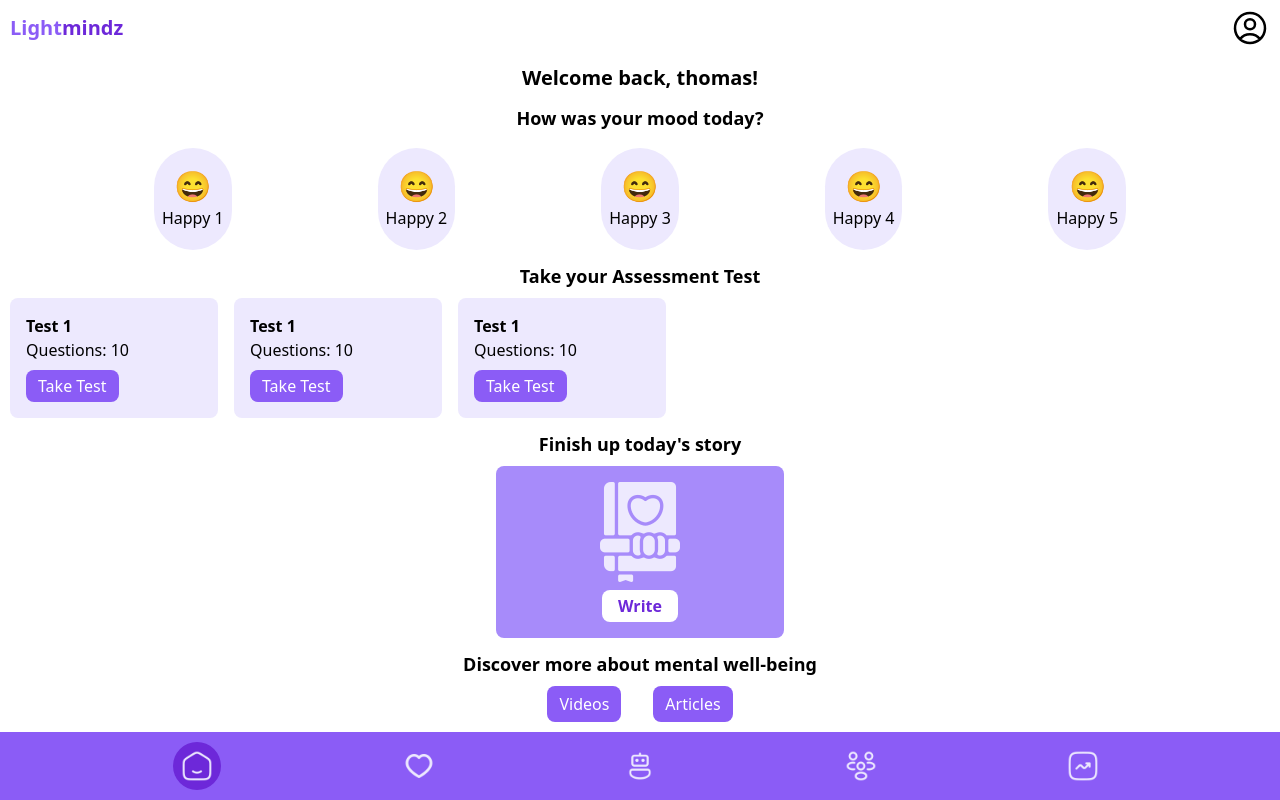
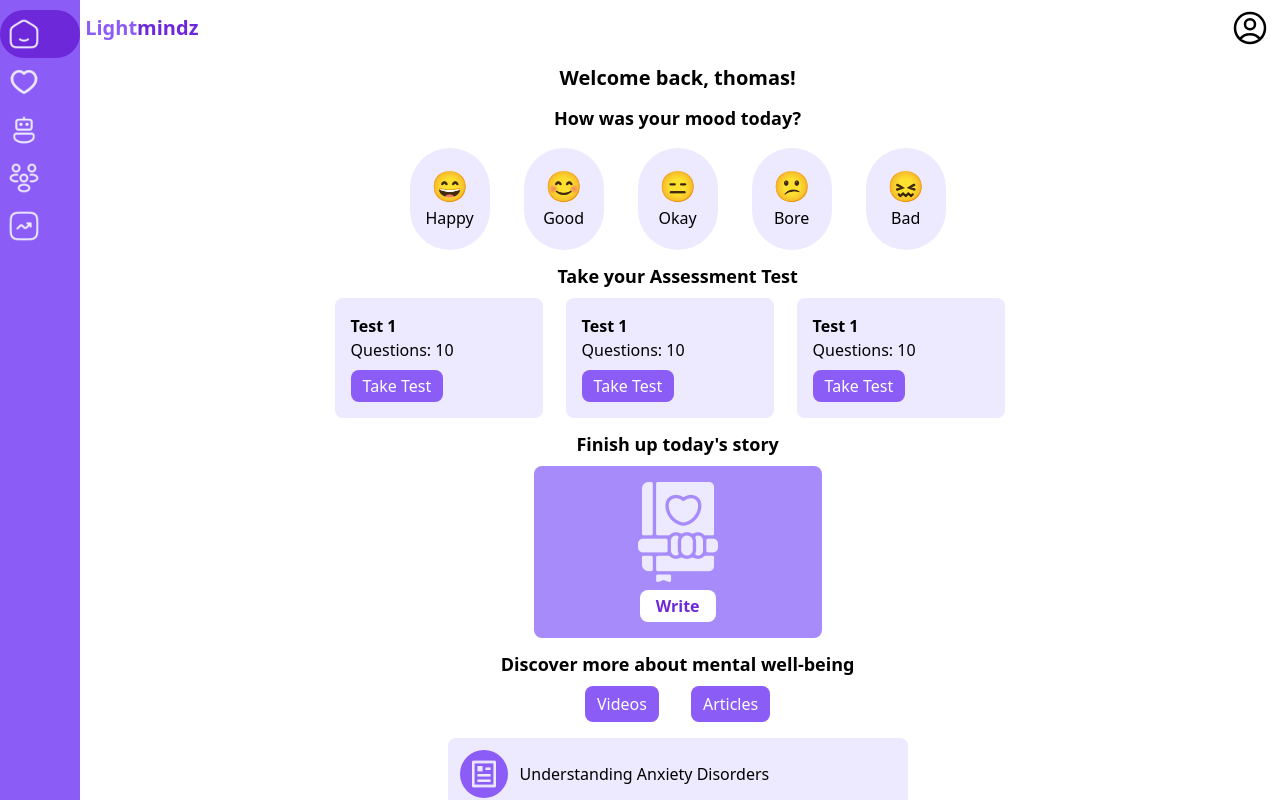
Before and after one commit to thejvanth08/lightmindz_fullstack, a React (Vite) app in the folder fullstack/client/: page /home in a window 1280 px wide. Both pictures are taken after a click on the button "Articles". Shown: the top 800 px of the page. Built offline with nearby package versions, Linux system fonts and the light colour scheme.

Commit message:
add responsive-style for home

```diff
--- a/fullstack/client/src/ProtectedRoute.jsx
+++ b/fullstack/client/src/ProtectedRoute.jsx
@@ -8,9 +8,11 @@ const ProtectedRoute = (props) => {
   const { id } = useAppData();
 
   return id ? (
-    <div>
+    <div className="lg:flex lg:relative">
+      <aside className="w-20">
+        <NavBar/>
+      </aside>
       <Outlet />
-      <NavBar/>
     </div>
   ) : (
     <Navigate to="/login" />
--- a/fullstack/client/src/components/Articles.jsx
+++ b/fullstack/client/src/components/Articles.jsx
@@ -5,8 +5,12 @@ const Articles = () => {
   return (
     <div className="mt-4">
       {articles.map(({ title, link }) => (
-        <article className="bg-violet-100 p-3 mb-3 rounded-lg cursor-pointer">
-          <a href={link} target="_blank" className="flex justify-left items-center gap-x-3">
+        <article className="bg-violet-100 sm2:w-[460px] p-3 mb-3 mx-auto rounded-lg cursor-pointer">
+          <a
+            href={link}
+            target="_blank"
+            className="flex justify-left items-center gap-x-3"
+          >
             <div className="inline-block bg-violet-500 p-2 rounded-full flex-shrink-0">
               <img src={articleIcon} className="w-8 h-8" />
             </div>
--- a/fullstack/client/src/components/Message.jsx
+++ b/fullstack/client/src/components/Message.jsx
@@ -1,6 +1,14 @@
 const Message = ({ role, message }) => {
-  return <div className={`w-2/3 p-2 mb-3.5 rounded-lg ${role === "user" ? "bg-violet-100 float-right" : "bg-violet-300 float-left"}`}>
-  {message}
-  </div>;
+  return (
+    <div
+      className={`w-2/3 p-2 mb-3.5 rounded-lg ${
+        role === "user"
+          ? "bg-violet-100 float-right"
+          : "bg-violet-300 float-left"
+      }`}
+    >
+      <p className="text-wrap">{message}</p>
+    </div>
+  );
 }
 export default Message;
--- a/fullstack/client/src/components/Mood.jsx
+++ b/fullstack/client/src/components/Mood.jsx
@@ -12,7 +12,7 @@ const Mood = ({ name, emoji, selectedMood, setSelectedMood }) => {
   return (
     <div
       onClick={handleSelect}
-      className={`flex flex-col justify-center items-center gap-y-0.5 px-2 py-5 mx-0.5 mt-2 rounded-full capitalize ${
+      className={`w-20 flex flex-col justify-center items-center gap-y-0.5 px-2 py-5 mx-0.5 mt-2 rounded-full capitalize ${
         selectedMood === name ? "bg-violet-500 text-white" : "bg-violet-100"
       }`}
     >
--- a/fullstack/client/src/components/NavBar.jsx
+++ b/fullstack/client/src/components/NavBar.jsx
@@ -3,7 +3,7 @@ import { navItems } from "../constants/constants";
 
 const NavBar = () => {
   return (
-    <nav className="fixed bottom-0 z-50 w-full h-auto bg-violet-500 py-2.5 flex justify-evenly items-center">
+    <nav className="fixed bottom-0 z-50 w-full h-auto bg-violet-500 py-2.5 flex justify-evenly items-center lg:fixed lg:block lg:w-20 lg:h-screen">
       {navItems.map(({ name, link, icon }, index) => (
         <div key={name} className="has-[.active]:bg-violet-700 p-2 rounded-full">
           <NavLink to={link}>
--- a/fullstack/client/src/components/Videos.jsx
+++ b/fullstack/client/src/components/Videos.jsx
@@ -4,16 +4,17 @@ const Videos = () => {
   return (
     <div className="mt-4">
       {videos.map(({ title, link }) => (
-        <article className="bg-violet-100 rounded-lg p-3 mb-4">
+        <article key={title} className="bg-violet-100 sm2:w-[460px] rounded-lg p-3 mb-4 mx-auto">
           <iframe
             className="w-full max-w-[460px] h-[280px] rounded-lg"
-            src={ link }
+            src={link}
             title="YouTube video player"
-            frameborder="0"
+            frameBorder="0"
             allow="accelerometer; autoplay; clipboard-write; encrypted-media; gyroscope; picture-in-picture; web-share"
-            referrerpolicy="strict-origin-when-cross-origin"
-            allowfullscreen
+            referrerPolicy="strict-origin-when-cross-origin"
+            allowFullScreen
           ></iframe>
+
           <h3 className="pl-1 pt-1">{title}</h3>
         </article>
       ))}
--- a/fullstack/client/src/constants/constants.js
+++ b/fullstack/client/src/constants/constants.js
@@ -24,29 +24,29 @@ export const mentalProblems = [
 
 export const moods = [
   {
-    name: "happy 1",
+    name: "happy",
     emoji: "😄",
     value: 5,
   },
   {
-    name: "happy 2",
-    emoji: "😄",
-    value: 5,
+    name: "good",
+    emoji: "😊",
+    value: 4,
   },
   {
-    name: "happy 3",
-    emoji: "😄",
-    value: 5,
+    name: "okay",
+    emoji: "😑",
+    value: 3,
   },
   {
-    name: "happy 4",
-    emoji: "😄",
-    value: 5,
+    name: "bore",
+    emoji: "😕",
+    value: 2,
   },
   {
-    name: "happy 5",
-    emoji: "😄",
-    value: 5,
+    name: "bad",
+    emoji: "😖",
+    value: 1,
   },
 ];
 
--- a/fullstack/client/src/pages/Chatbot.jsx
+++ b/fullstack/client/src/pages/Chatbot.jsx
@@ -12,7 +12,7 @@ const Chatbot = () => {
   const handleEnd = async () => {
     const userChat = conversation.filter((chat) => chat.role === "user").map((chat) => chat.message);
     console.log("conversation ended");
-    console.log(userChat);
+    setConversation([]);
     try {
       const { data } = await axios.post("/rasa/upload-chat", {
         userChat: userChat
@@ -65,7 +65,7 @@ const Chatbot = () => {
           <img className="w-7 h-7" src={historyIcon} />
         </div>
       </div>
-      <div className="bg-orange-200 max-w-[600px] h-auto mx-auto overflow-y-auto">
+      <div className="max-w-[600px] h-auto mx-auto overflow-y-auto pb-12">
         <div className="">
           <div className="w-full mt-8">
             {conversation.length > 0 &&
--- a/fullstack/client/src/pages/home/Home.jsx
+++ b/fullstack/client/src/pages/home/Home.jsx
@@ -10,7 +10,7 @@ const Home = () => {
   const navigate = useNavigate();
 
   return (
-    <div className="px-2.5 py-2 pb-20">
+    <div className="px-2.5 py-2 pb-20 w-full">
       <div className="flex justify-between items-center">
         <Logo></Logo>
         <Profile></Profile>
@@ -21,7 +21,7 @@ const Home = () => {
           <h2 className="text-lg font-semibold text-center">
             How was your mood today?
           </h2>
-          <div className="flex justify-evenly items-center flex-wrap mt-2">
+          <div className="flex max-w-[600px] justify-evenly items-center flex-wrap mt-2 mx-auto">
             {moods.map((mood, index) => (
               <Mood
                 key={index}
@@ -37,7 +37,7 @@ const Home = () => {
           <h2 className="text-lg font-semibold text-center">
             Take your Assessment Test
           </h2>
-          <div className="flex overflow-x-auto mt-2">
+          <div className="flex max-w-[700px] justify-evenly overflow-x-auto mt-2 mx-auto">
             <div className="flex-shrink-0 bg-violet-100 w-52 p-4 mr-4 rounded-lg">
               <p className="font-semibold">Test 1</p>
               <p>Questions: 10</p>
--- a/fullstack/client/tailwind.config.js
+++ b/fullstack/client/tailwind.config.js
@@ -8,6 +8,9 @@ export default {
         secondary: "#A890C3",
         tertiary: "#FCEAFF",
       },
+      screens: {
+        sm2: "500px"
+      }
     },
   },
   plugins: [],
```
Also changed, not shown: 1 other file (tests, documents, lock files or other folders).
